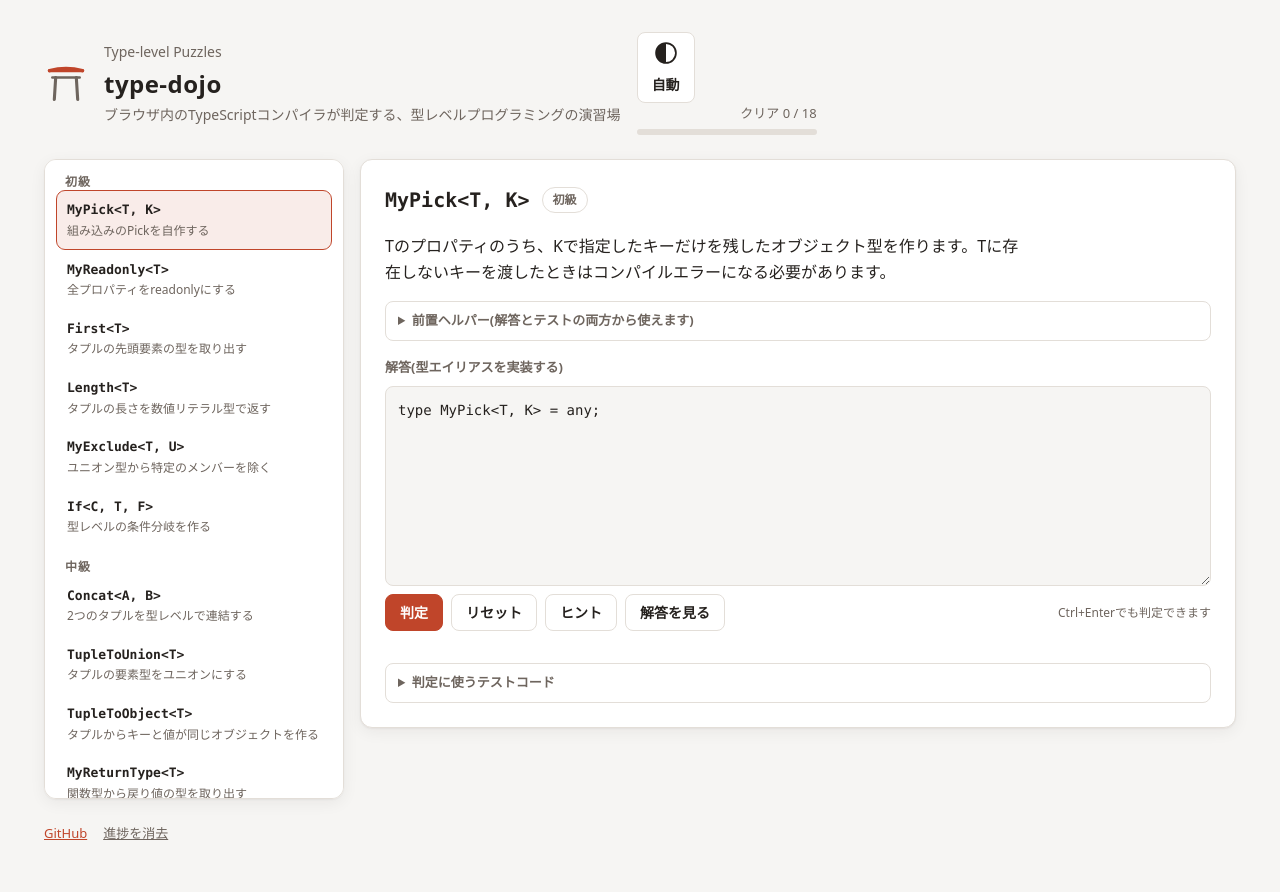
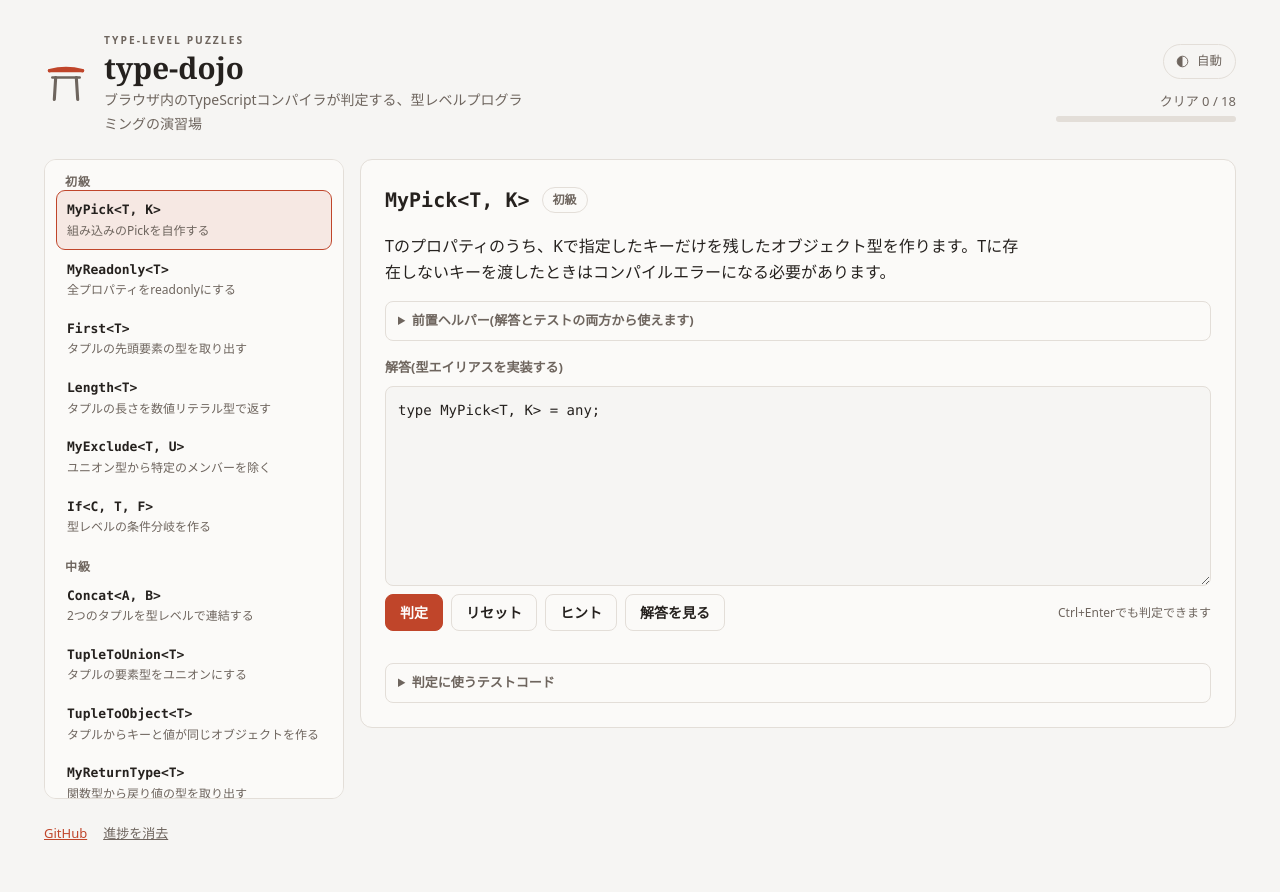
Before and after one commit to miruky/type-dojo, a website built with Vite: page index.html in a window 1280 px wide. Built offline with nearby package versions, Linux system fonts and the light colour scheme.

Commit message:
影を排しセリフのワードマークとdata-theme駆動へ刷新

```diff
--- a/src/style.css
+++ b/src/style.css
@@ -1,34 +1,65 @@
 :root {
   color-scheme: light dark;
+  /* 温度のある中立色。純白は避け、地に少し赤みを含ませる */
   --bg: #f6f5f3;
-  --surface: #ffffff;
+  --surface: #fbfaf8;
   --text: #25211e;
   --muted: #6e655e;
+  --faint: #a39a90;
   --border: #e3ded8;
+  --hairline: #ece8e2;
   --accent: #c0452a;
   --accent-soft: rgba(192, 69, 42, 0.1);
+  --on-accent: #ffffff;
   --pass: #2e7d4f;
   --pass-soft: rgba(46, 125, 79, 0.1);
   --fail: #b03434;
   --fail-soft: rgba(176, 52, 52, 0.08);
-  --shadow: 0 1px 2px rgba(30, 24, 20, 0.05), 0 4px 16px rgba(30, 24, 20, 0.06);
+  --serif: 'Hiragino Mincho ProN', 'Yu Mincho', 'Noto Serif JP', Georgia, 'Times New Roman', serif;
   --mono: ui-monospace, 'SF Mono', SFMono-Regular, Menlo, Consolas, monospace;
 }
 
+/* 明示ダーク: 沈んだ地に合わせてアクセントと罫線を調整(単なる反転ではない) */
+:root[data-theme='dark'] {
+  color-scheme: dark;
+  --bg: #181614;
+  --surface: #211e1b;
+  --text: #ebe6e1;
+  --muted: #a89e95;
+  --faint: #6b6058;
+  --border: #363029;
+  --hairline: #2a2521;
+  --accent: #e8826a;
+  --accent-soft: rgba(232, 130, 106, 0.14);
+  --on-accent: #241310;
+  --pass: #5cc488;
+  --pass-soft: rgba(92, 196, 136, 0.12);
+  --fail: #e07878;
+  --fail-soft: rgba(224, 120, 120, 0.1);
+}
+
+:root[data-theme='light'] {
+  color-scheme: light;
+}
+
+/* JSが無い場合の保険: data-theme未設定のときだけOSのダークに従う */
 @media (prefers-color-scheme: dark) {
-  :root {
+  :root:not([data-theme='light']):not([data-theme='dark']) {
+    color-scheme: dark;
     --bg: #181614;
     --surface: #211e1b;
     --text: #ebe6e1;
     --muted: #a89e95;
+    --faint: #6b6058;
     --border: #363029;
+    --hairline: #2a2521;
     --accent: #e8826a;
     --accent-soft: rgba(232, 130, 106, 0.14);
+    --on-accent: #241310;
     --pass: #5cc488;
     --pass-soft: rgba(92, 196, 136, 0.12);
     --fail: #e07878;
     --fail-soft: rgba(224, 120, 120, 0.1);
-    --shadow: none;
   }
 }
 
@@ -86,18 +117,74 @@ body {
   fill: none;
 }
 
-.masthead h1 {
-  font-size: 1.5rem;
-  letter-spacing: 0.02em;
+.masthead-text {
+  flex: 1;
+  min-width: 200px;
 }
 
-.masthead-text p {
+.kicker {
+  font-size: 0.64rem;
+  font-weight: 600;
+  letter-spacing: 0.2em;
+  text-transform: uppercase;
+  color: var(--muted);
+  margin-bottom: 4px;
+}
+
+/* ワードマークは性格のある明朝/セリフで本文のサンセリフと差をつける */
+.masthead h1 {
+  font-family: var(--serif);
+  font-size: 1.85rem;
+  font-weight: 600;
+  letter-spacing: 0;
+  line-height: 1;
+}
+
+.masthead .lede {
   color: var(--muted);
   font-size: 0.875rem;
+  margin-top: 6px;
+  max-width: 54ch;
+}
+
+.masthead-aside {
+  margin-left: auto;
+  display: flex;
+  flex-direction: column;
+  align-items: flex-end;
+  gap: 12px;
+}
+
+.theme-toggle {
+  display: inline-flex;
+  align-items: center;
+  gap: 7px;
+  font-size: 0.78rem;
+  font-weight: 500;
+  color: var(--muted);
+  background: none;
+  border: 1px solid var(--border);
+  border-radius: 999px;
+  padding: 6px 13px 6px 11px;
+}
+
+.theme-toggle:hover:not(:disabled) {
+  border-color: var(--accent);
+  color: var(--text);
+  transform: none;
+}
+
+.theme-icon {
+  width: 15px;
+  height: 15px;
+  transition: transform 0.4s cubic-bezier(0.4, 0, 0.2, 1);
+}
+
+.theme-toggle[data-choice='dark'] .theme-icon {
+  transform: rotate(180deg);
 }
 
 .progress {
-  margin-left: auto;
   display: flex;
   flex-direction: column;
   gap: 4px;
@@ -143,7 +230,6 @@ body {
   background: var(--surface);
   border: 1px solid var(--border);
   border-radius: 12px;
-  box-shadow: var(--shadow);
   padding: 12px;
   display: flex;
   flex-direction: column;
@@ -221,7 +307,6 @@ body {
   background: var(--surface);
   border: 1px solid var(--border);
   border-radius: 12px;
-  box-shadow: var(--shadow);
   padding: 24px;
   display: flex;
   flex-direction: column;
@@ -366,13 +451,7 @@ button:disabled {
 button.primary {
   background: var(--accent);
   border-color: var(--accent);
-  color: #ffffff;
-}
-
-@media (prefers-color-scheme: dark) {
-  button.primary {
-    color: #241310;
-  }
+  color: var(--on-accent);
 }
 
 button.linklike {
```
